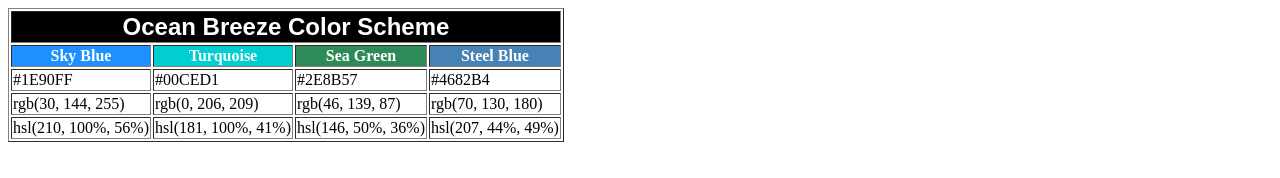
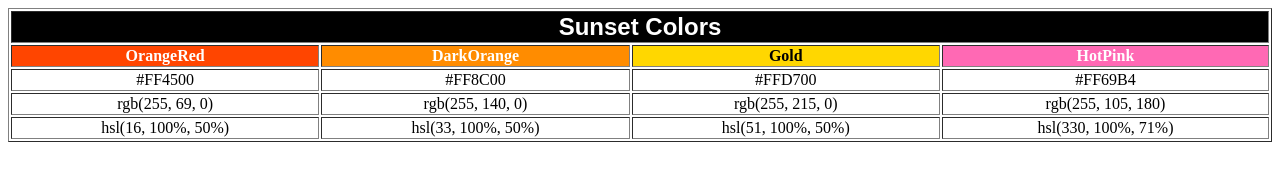
Before and after one commit to SDSTFIRST/colorschemeassigment, a plain HTML site: page index.html in a window 1280 px wide. Drawn offline with Linux system fonts and the light colour scheme.

Commit message:
Update index.html

```diff
--- a/index.html
+++ b/index.html
@@ -1,39 +1,51 @@
 <!DOCTYPE html>
 <html>
 <head>
-    <title>Color Scheme Assignment</title>
+  <title>Color Scheme</title>
 </head>
 <body>
-    <table border="1">
+
+  <table border="1" style="width: 100%; text-align: center;">
+    <!-- Main Heading -->
     <tr>
       <th colspan="4" style="font-family: Arial; font-size: 24px; color: white; background-color: black;">
-                Ocean Breeze Color Scheme
+        Sunset Colors
       </th>
     </tr>
+
+    <!-- Color Names -->
     <tr>
-            <th style="background-color: #1E90FF; color: white;">Sky Blue</th>
-            <th style="background-color: #00CED1; color: white;">Turquoise</th>
-            <th style="background-color: #2E8B57; color: white;">Sea Green</th>
-            <th style="background-color: #4682B4; color: white;">Steel Blue</th>
+      <th style="background-color: #FF4500; color: white;">OrangeRed</th>
+      <th style="background-color: #FF8C00; color: white;">DarkOrange</th>
+      <th style="background-color: #FFD700; color: black;">Gold</th>
+      <th style="background-color: #FF69B4; color: white;">HotPink</th>
     </tr>
+
+    <!-- Hex Values -->
     <tr>
-            <td>#1E90FF</td>
-            <td>#00CED1</td>
-            <td>#2E8B57</td>
-            <td>#4682B4</td>
+      <td>#FF4500</td>
+      <td>#FF8C00</td>
+      <td>#FFD700</td>
+      <td>#FF69B4</td>
     </tr>
+
+    <!-- RGB Values -->
     <tr>
-            <td>rgb(30, 144, 255)</td>
-            <td>rgb(0, 206, 209)</td>
-            <td>rgb(46, 139, 87)</td>
-            <td>rgb(70, 130, 180)</td>
+      <td>rgb(255, 69, 0)</td>
+      <td>rgb(255, 140, 0)</td>
+      <td>rgb(255, 215, 0)</td>
+      <td>rgb(255, 105, 180)</td>
     </tr>
+
+    <!-- HSL Values -->
     <tr>
-            <td>hsl(210, 100%, 56%)</td>
-            <td>hsl(181, 100%, 41%)</td>
-            <td>hsl(146, 50%, 36%)</td>
-            <td>hsl(207, 44%, 49%)</td>
+      <td>hsl(16, 100%, 50%)</td>
+      <td>hsl(33, 100%, 50%)</td>
+      <td>hsl(51, 100%, 50%)</td>
+      <td>hsl(330, 100%, 71%)</td>
     </tr>
+
   </table>
+
 </body>
 </html>
```
Lines whose indentation alone changed are shown as unchanged.
